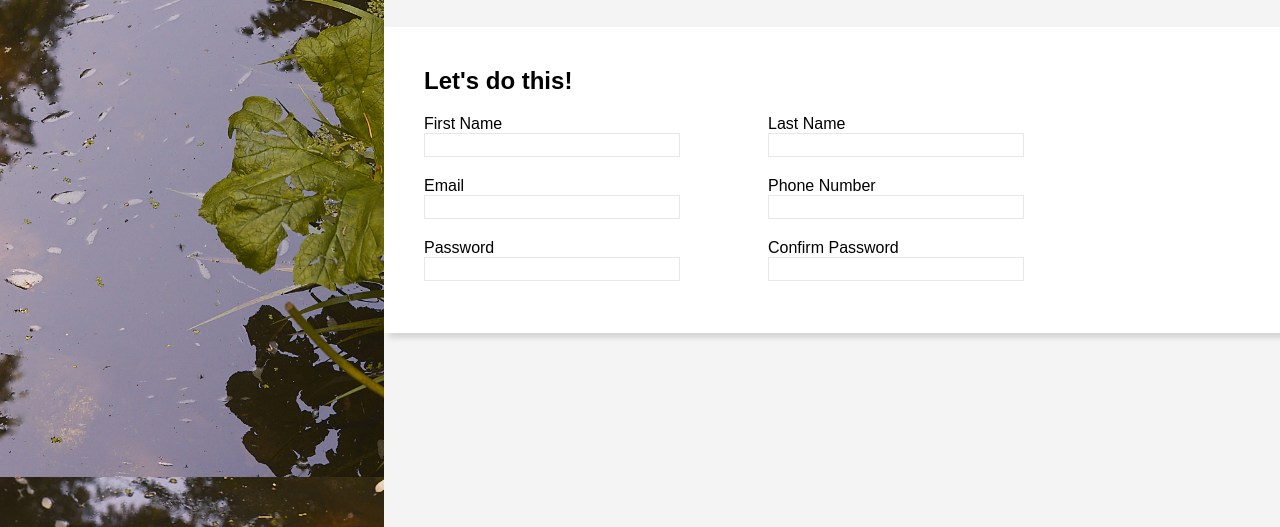
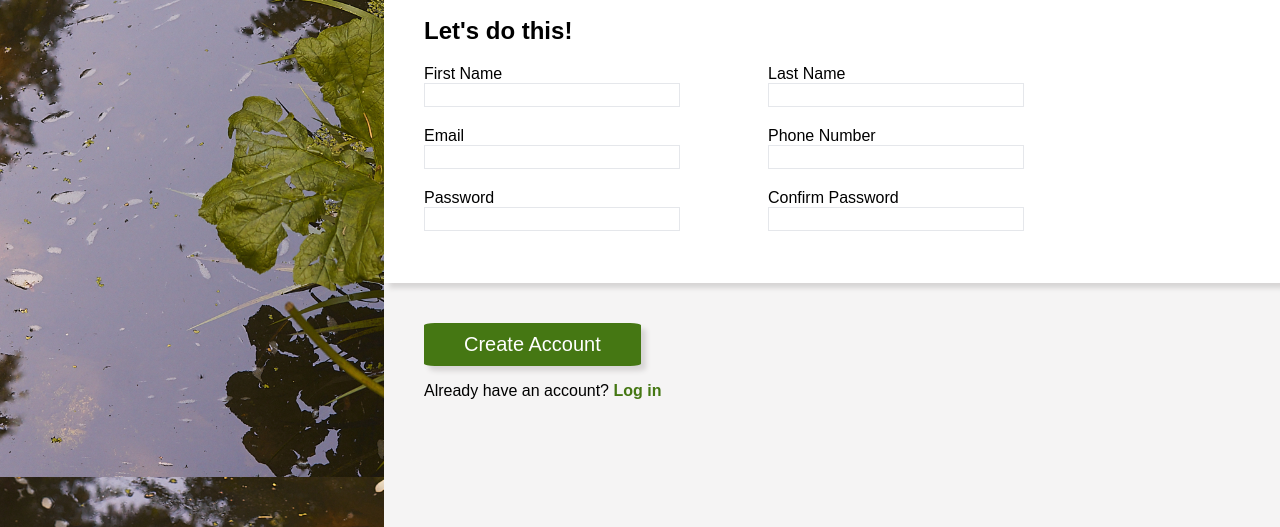
Before and after one commit to chimdice/sign-up-form, a plain HTML site: page index.html in a window 1280 px wide. Shown: the part 273-800 px from the top of the page. Drawn offline with Linux system fonts and the light colour scheme.

Commit message:
Add create account button

```diff
--- a/index.html
+++ b/index.html
@@ -53,7 +53,10 @@
                 </div>
             </form>
         </div>
-        <div class="bottom"></div>
+        <div class="bottom">
+            <button>Create Account</button>
+            <p>Already have an account? <span>Log in</span></p>
+        </div>
     </div>
 </body>
 </html>
--- a/style.css
+++ b/style.css
@@ -32,7 +32,7 @@ body {
     font-size: 20px;
     font-weight: 800;
     height: 200px;
-    padding-top: 100px;
+    padding-top: 50px;
 }
 
 .top p {
@@ -79,3 +79,23 @@ form h2 {
     margin-top: 0px;
     color: red;
 }
+
+.bottom {
+    margin-left: 40px;
+}
+button {
+    outline: none;
+    border: none;
+    background: rgb(69, 119, 19);
+    color: white;
+    font-size: 20px;
+    padding: 10px 40px 10px 40px;
+    border-radius: 5%;
+    box-shadow: 5px 5px 5px rgb(215, 213, 213);
+    margin-top: 40px;
+}
+
+span {
+    font-weight: bold;
+    color: rgb(69, 119, 19);
+}
```
Also changed, not shown: 1 other file.
